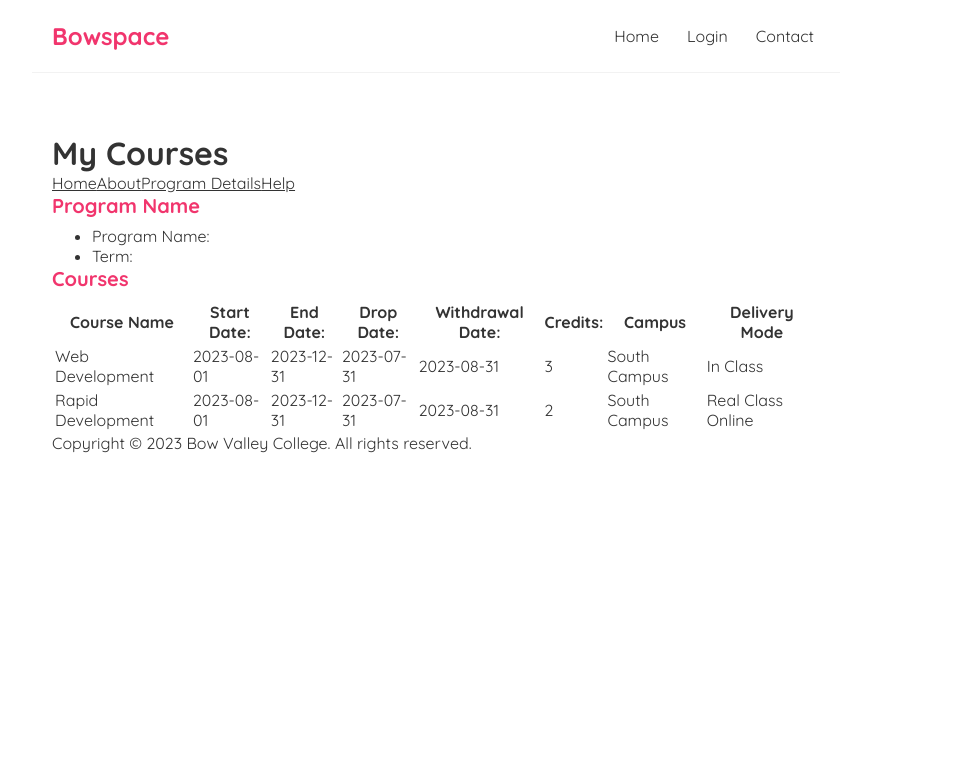
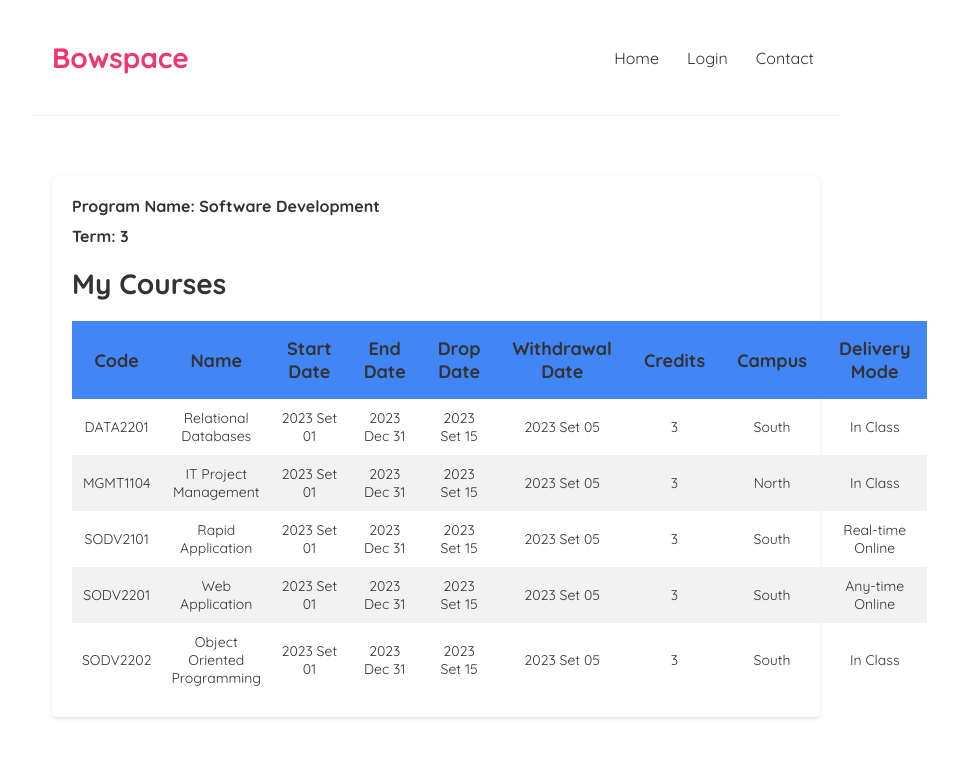
Before and after one commit to danielkakiuthi/SODV2201_Bowspace, a React (Create React App) app in the folder client/: page /viewmycourses in a window 1280 px wide. Shown: the top 758 px of the page, without its empty margins (204-1162 px from the left). Built offline with nearby package versions, Linux system fonts and the light colour scheme.

Commit message:
ViewMyCourses edited
Now it is working with objects

```diff
--- a/client/src/Components/ContactForm.js
+++ b/client/src/Components/ContactForm.js
@@ -31,11 +31,11 @@ const ContactForm = ({ onSubmit }) => {
         required
         onChange={(e) => setProgramName(e.target.value)}
       />
-      <input
-        type="text"
+      <textarea
         placeholder="What do you need help with ?"
         required
         onChange={(e) => setMessage(e.target.value)}
+        rows={10} // Isso define inicialmente 4 linhas visíveis
       />
       <button type="submit">Send</button>
     </form>
--- a/client/src/Pages/Contact.js
+++ b/client/src/Pages/Contact.js
@@ -7,7 +7,7 @@ const HelpForm = () => {
 
   return (
     <div>
-      <h1>Help From Admin</h1>
+      <h1 className="h1ContactForm">Help From Admin</h1>
       <ContactForm onSubmit={onSubmit} />
     </div>
   );
--- a/client/src/Pages/ViewMyCourses.js
+++ b/client/src/Pages/ViewMyCourses.js
@@ -1,73 +1,118 @@
-const ViewMyCourses = () => {
+import React from 'react';
+
+class ViewMyCourses extends React.Component {
+  constructor(props) {
+    super(props);
+    this.state = {
+      courses: [
+        {
+          code: 'DATA2201',
+          name: 'Relational Databases',
+          startDate: "2023 Set 01",
+          endDate: "2023 Dec 31",
+          dropDate: "2023 Set 15",
+          withdrawalDate: "2023 Set 05",
+          credits: 3,
+          campus: "South",
+          deliveryMode: "In Class"
+        },
+        {
+          code: 'MGMT1104',
+          name: 'IT Project Management',
+          startDate: "2023 Set 01",
+          endDate: "2023 Dec 31",
+          dropDate: "2023 Set 15",
+          withdrawalDate: "2023 Set 05",
+          credits: 3,
+          campus: "North",
+          deliveryMode: "In Class"
+        },
+        {
+          code: 'SODV2101',
+          name: 'Rapid Application',
+          startDate: "2023 Set 01",
+          endDate: "2023 Dec 31",
+          dropDate: "2023 Set 15",
+          withdrawalDate: "2023 Set 05",
+          credits: 3,
+          campus: "South",
+          deliveryMode: "Real-time Online"
+        },
+        {
+          code: 'SODV2201',
+          name: 'Web Application',
+          startDate: "2023 Set 01",
+          endDate: "2023 Dec 31",
+          dropDate: "2023 Set 15",
+          withdrawalDate: "2023 Set 05",
+          credits: 3,
+          campus: "South",
+          deliveryMode: "Any-time Online"
+        },
+        {
+          code: 'SODV2202',
+          name: 'Object Oriented Programming',
+          startDate: "2023 Set 01",
+          endDate: "2023 Dec 31",
+          dropDate: "2023 Set 15",
+          withdrawalDate: "2023 Set 05",
+          credits: 3,
+          campus: "South",
+          deliveryMode: "In Class"
+        },
+      ],
+      program: [
+        {
+          name: 'Software Development',
+          term: 3
+        }
+      ]
+    };
+  }
+
+  render() {
     return (
-    <div className="view-my-courses">
-
-<html lang="pt-BR">
-<head>
-  <title>My Courses</title>
-</head>
-<body>
-  <header>
+      <div className='vmcbody'>
+        {this.state.program.map((program, index) =>
+          <ul>
+            <li>Program Name: {program.name} </li>
+            <li>Term: {program.term}</li>
+          </ul>
+        )}
         <h1>My Courses</h1>
-    <nav>
-      <a href="#">Home</a>
-      <a href="#">About</a>
-      <a href="#">Program  Details</a>
-      <a href="#">Help</a>
-    </nav>
-  </header>
-  <main>
-    <h2>Program Name</h2>
-    <ul>
-      <li>Program Name: </li>
-      <li>Term: </li>
-    </ul>
-    <h2>Courses</h2>
         <table>
           <thead>
             <tr>
-          <th>Course Name</th>
-          <th>Start Date: </th>
-          <th>End Date: </th>
-          <th>Drop Date: </th>
-          <th>Withdrawal Date:</th>
-          <th>Credits: </th>
+              <th>Code</th>
+              <th>Name</th>
+              <th>Start Date</th>
+              <th>End Date</th>
+              <th>Drop Date</th>
+              <th>Withdrawal Date</th>
+              <th>Credits</th>
               <th>Campus</th>
               <th>Delivery Mode</th>
             </tr>
           </thead>
           <tbody>
-        <tr>
-          <td>Web Development</td>
-          <td>2023-08-01</td>
-          <td>2023-12-31</td>
-          <td>2023-07-31</td>
-          <td>2023-08-31</td>
-          <td>3</td>
-          <td>South Campus</td>
-          <td>In Class</td>
+            {this.state.courses.map((courses, index) => (
+              <tr key={index}>
+                <td>{courses.code}</td>
+                <td>{courses.name}</td>
+                <td>{courses.startDate}</td>
+                <td>{courses.endDate}</td>
+                <td>{courses.dropDate}</td>
+                <td>{courses.withdrawalDate}</td>
+                <td>{courses.credits}</td>
+                <td>{courses.campus}</td>
+                <td>{courses.deliveryMode}</td>
               </tr>
-        <tr>
-          <td>Rapid Development</td>
-          <td>2023-08-01</td>
-          <td>2023-12-31</td>
-          <td>2023-07-31</td>
-          <td>2023-08-31</td>
-          <td>2</td>
-          <td>South Campus</td>
-          <td>Real Class Online</td>
-        </tr>
+            ))}
           </tbody>
         </table>
-  </main>
-  <footer>
-    <p>Copyright © 2023 Bow Valley College. All rights reserved.</p>
-  </footer>
-</body>
-</html>
-
       </div>
     );
   }
+}
 
 export default ViewMyCourses;
--- a/client/src/index.css
+++ b/client/src/index.css
@@ -86,3 +86,113 @@ h2 {
   border-radius: 8px;
   cursor: pointer;
 }
+
+
+/* ------------------------------------------------------------------------------------------------------------------------------------
+   ------------------------------------------------ VIEW MY COURSES PAGE --------------------------------------------------------------
+   ------------------------------------------------------------------------------------------------------------------------------------ */
+
+
+.vmcbody {
+  max-width: 900px;
+  margin-left: auto;
+  margin: 0 auto;
+  padding: 20px;
+  background-color: #fff;
+  border-radius: 5px;
+  box-shadow: 0 2px 4px rgba(0, 0, 0, 0.1);
+}
+
+ul {
+  list-style: none;
+  margin: 0;
+  padding: 0;
+}
+
+ul li {
+  font-weight: bold;
+  margin-bottom: 10px;
+}
+
+h1 {
+  font-size: 28px;
+  margin-top: 20px;
+  margin-bottom: 20px;
+  color: #333;
+}
+
+table {
+  width: 100%;
+  border-collapse: collapse;
+  margin-top: 15px;
+}
+
+thead {
+  background-color: #4285f4;
+  color: #fff;
+}
+
+th {
+  font-size: 18px;
+  padding: 16px;
+  text-align: center;
+}
+
+tr:nth-child(even) {
+  background-color: #f2f2f2;
+}
+
+td {
+  padding: 10px;
+  text-align: center;
+  font-size: 14px;
+}
+
+
+/* ------------------------------------------------------------------------------------------------------------------------------------
+   ------------------------------------------------ CONTACT PAGE --------------------------------------------------------------
+   ------------------------------------------------------------------------------------------------------------------------------------ */
+
+   .h1ContactForm{
+    text-align: center;
+    font-size: 34px;
+   }
+
+   form {
+    display: flex;
+    text-align: center;
+    flex-direction: column;
+    max-width: 500px;
+    margin: 0 auto;
+    padding: 20px;
+    background-color: #fff;
+    border-radius: 4px;
+    box-shadow: 0 2px 4px rgba(0, 0, 0, 0.1);
+  }
+
+  input, textarea {
+    margin: 10px 0;
+    padding: 10px;
+    border: 1px solid #ccc;
+    border-radius: 4px;
+    font-size: 16px;
+  }
+
+  button {
+    margin-top: 20px;
+    padding: 10px 20px;
+    background-color: #4285f4;
+    color: #fff;
+    border: none;
+    border-radius: 4px;
+    font-size: 16px;
+    cursor: pointer;
+  }
+
+  button:hover {
+    background-color: #3579d8;
+  }
+
+  button:active {
+    background-color: #2a66c7;
+  }
```
Lines whose indentation alone changed are shown as unchanged.
